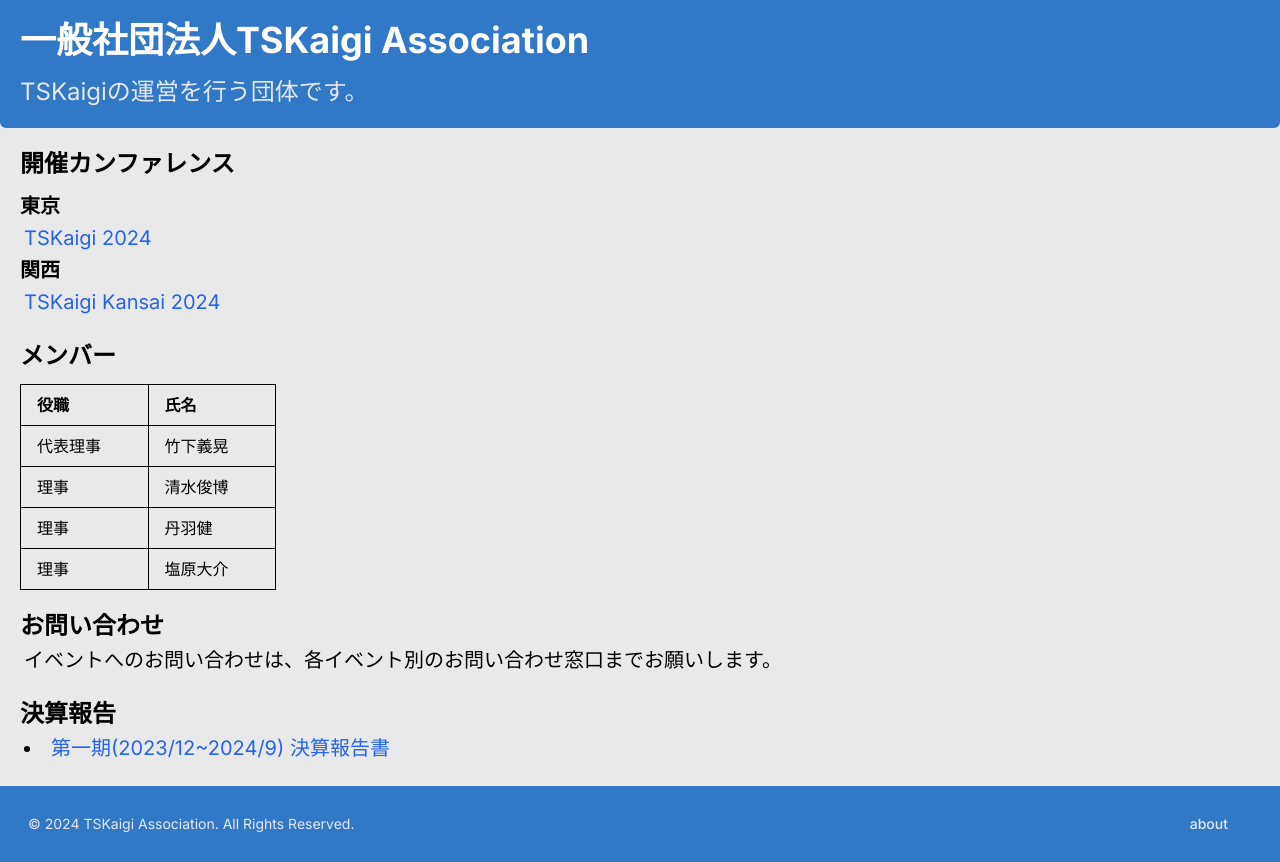
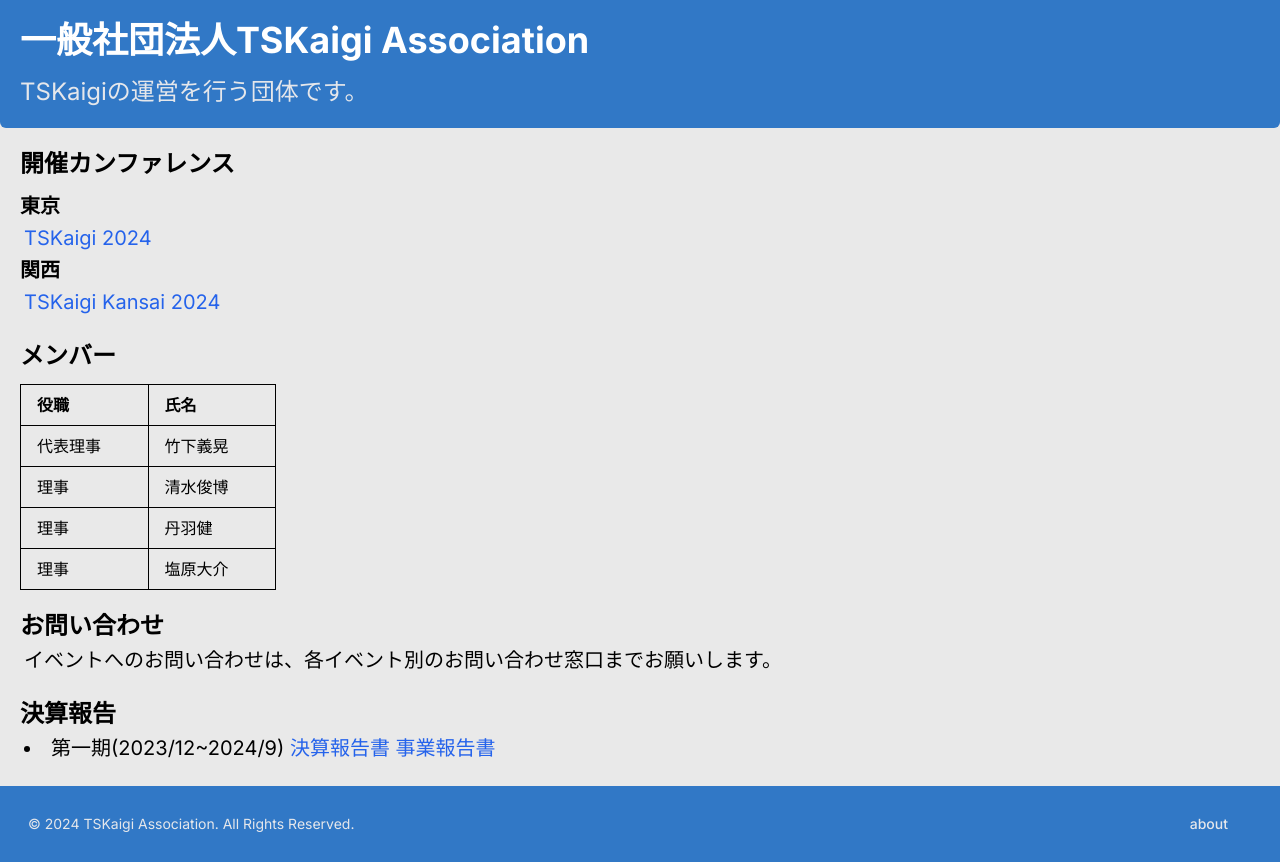
Before and after one commit to tskaigi-association/tskaigi-association.github.io, a Next.js app: page / in a window 1280 px wide. Built offline with nearby package versions, Linux system fonts and the light colour scheme; no server answers.

Commit message:
Add business report

```diff
--- a/src/app/page.tsx
+++ b/src/app/page.tsx
@@ -7,13 +7,23 @@
   ];
 
   const conferences = [
-    { category: "東京", name: "TSKaigi 2024", url: "https://tskaigi.org" },
+    { category: "東京", name: "TSKaigi 2024", url: "https://2024.tskaigi.org" },
     {
       category: "関西",
       name: "TSKaigi Kansai 2024",
       url: "https://kansai.tskaigi.org",
     },
   ];
+  const reports = [
+    {
+      title: "第一期(2023/12~2024/9)",
+      financialReportUrl:
+        "./2024/TSKaigiAssociation_financial_report_1st_period.pdf",
+      businessReportUrl:
+        "./2024/TSKaigiAssociation_business_report_1st_period.pdf",
+    },
+  ];
+
   const groupByCategory = conferences.reduce((acc, conference) => {
     acc.set(conference.category, [
       ...(acc.get(conference.category) || []),
@@ -92,14 +102,18 @@
         <div className="flex flex-col">
           <h1 className="text-2xl font-bold">決算報告</h1>
           <ul className="list-disc list-inside text-xl p-1">
-            <li>
-              <a
-                href="./TSKaigiAssociation_financial_report_1st_period.pdf"
-                className="text-blue-600"
-              >
-                第一期(2023/12~2024/9) 決算報告書
-              </a>
-            </li>
+            {reports.map((report, index) => (
+              <li key={index}>
+                {report.title}{" "}
+                <a href={report.financialReportUrl} className="text-blue-600">
+                  決算報告書
+                </a>
+                &nbsp;
+                <a href={report.businessReportUrl} className="text-blue-600">
+                  事業報告書
+                </a>
+              </li>
+            ))}
           </ul>
         </div>
       </div>
```
Also changed, not shown: 2 other files (tests, documents, lock files or other folders).
